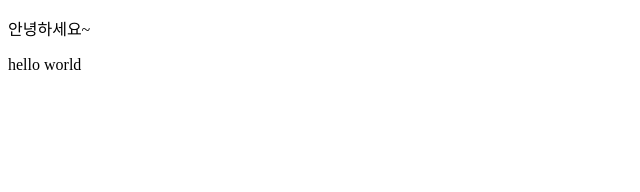
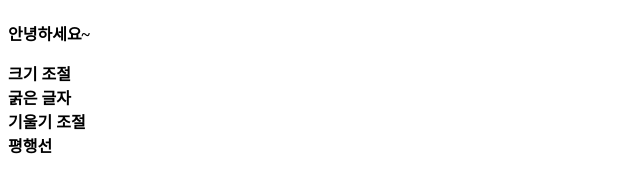
Before and after one commit to eileen1211/eileen1211, a plain HTML site: page index.html in a window 1280 px wide. Shown: the whole page, without its empty margins (0-640 px from the left). Drawn offline with Linux system fonts and the light colour scheme.

Commit message:
Update index.html

```diff
--- a/index.html
+++ b/index.html
@@ -5,7 +5,11 @@
     </head>
 
     <body>
+        <p><h4>안녕하세요~</p>
+        크기 조절<br>
+        굵은 글자<br>
+        기울기 조절<br>
+        평행선<br>
 
-        <p>안녕하세요~</p> hello world
     </body>
 </html>
```
